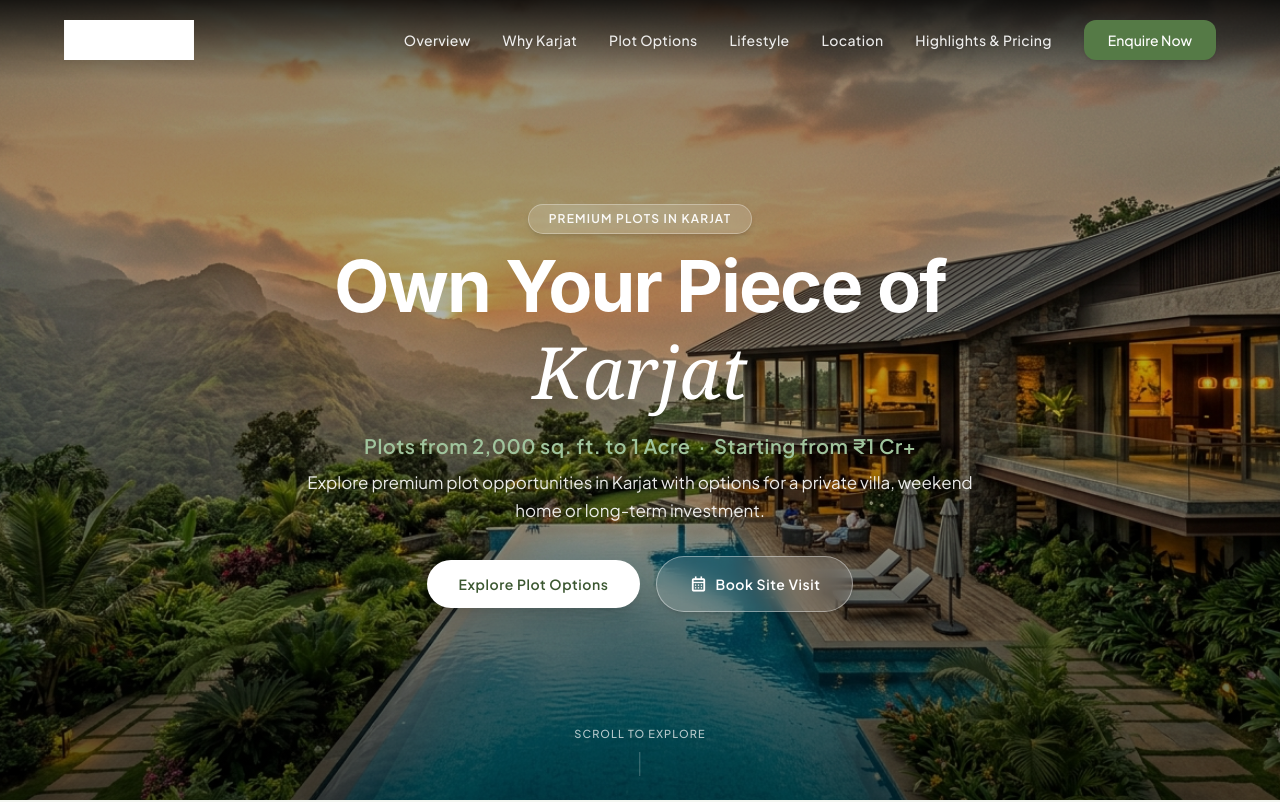
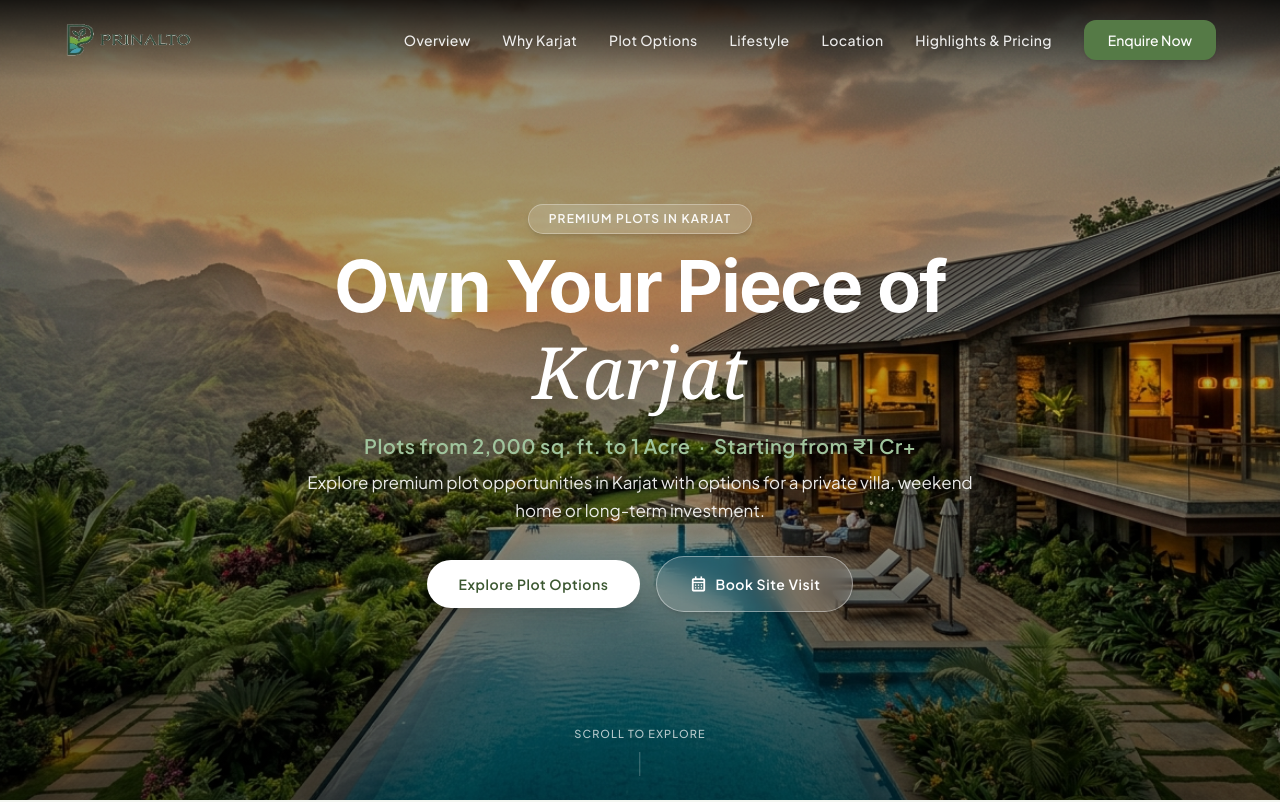
Before and after one commit to WOLFSGIT-24/karajat-plot, a React (Vite) app: page / in a window 1280 px wide. Shown: the top 802 px of the page. Built offline with nearby package versions, Linux system fonts and the light colour scheme; a web font is replaced by a local one.

Commit message:
Remove color-override CSS filter from logo image to display original full logo colors

```diff
--- a/src/components/Footer.jsx
+++ b/src/components/Footer.jsx
@@ -10,7 +10,7 @@ export default function Footer() {
               <img
                 src="/logo.svg"
                 alt="Prinalto Estates Logo"
-                className="h-10 sm:h-11 w-auto object-contain filter brightness-0 invert"
+                className="h-10 sm:h-11 w-auto object-contain"
               />
             </a>
             <p className="font-body-sm text-body-sm text-surface-variant/80 max-w-md">
--- a/src/components/Header.jsx
+++ b/src/components/Header.jsx
@@ -36,7 +36,7 @@ export default function Header({ onOpenBookModal }) {
           <img
             src="/logo.svg"
             alt="Prinalto Estates Logo"
-            className="h-9 sm:h-10 w-auto object-contain filter brightness-0 invert transition-opacity group-hover:opacity-90"
+            className="h-9 sm:h-10 w-auto object-contain transition-opacity group-hover:opacity-90"
           />
         </a>
 
```
Also changed, not shown: public/logo.svg.
